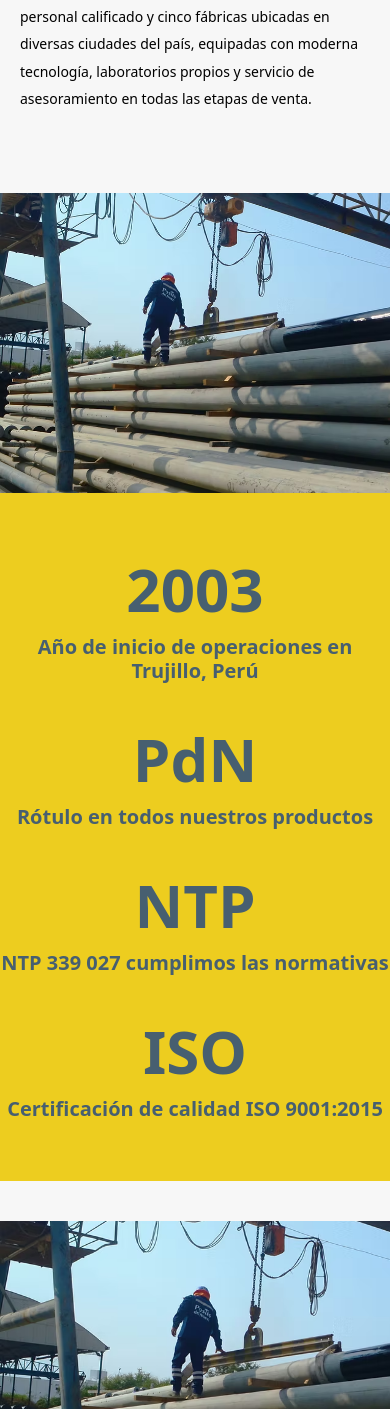
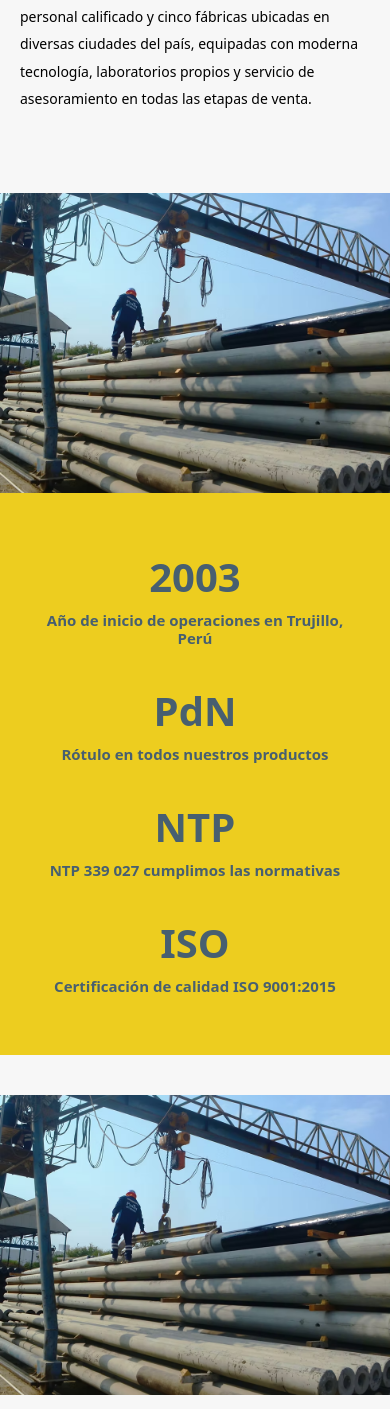
Before and after one commit to crisharo/crisharo.github.io, a PHP site: page /postes/index.html in a window 390 px wide; the page is wider, and only the part inside the window is pictured. Shown: the part 5091-6500 px from the top of that part. Run offline with PHP 8.4, Linux system fonts and the light colour scheme.

Commit message:
Update style.css

```diff
--- a/postes/style.css
+++ b/postes/style.css
@@ -801,6 +801,9 @@
         width: auto;
         padding: 40px 20px;
     }
+    .box-nosotros .head {
+        min-width: auto;
+    }
     .box-nosotros .head .bg {
         width: 100%;
         height: 100%;
@@ -812,7 +815,7 @@
     }
     .grid-4-amarillo {
         display: grid;
-        padding: 60px 0;
+        padding: 60px 40px;
         grid-template-columns: repeat(1, 1fr);
         gap: 40px;
     }
@@ -822,6 +825,7 @@
     }
     .mision-flex .item .bg {
         min-height: 300px;
+        min-width: auto;
     }
     #historia .content {
         display: flex;
@@ -831,6 +835,7 @@
         width: 100%;
         height: 100%;
         min-height: 300px;
+        min-width: auto;
         background-size: cover;
         background-position: center;
     }
@@ -840,4 +845,18 @@
         gap: 30px;
         padding: 20px;
     }
+    .grid-4-amarillo .item .big {
+        line-height: 1.2;
+        font-weight: bold;
+        font-size: 40px;
+    }
+    .grid-4-amarillo .item .resume {
+        font-size: 15px;
+    }
+    .galeria-2 {
+        padding: 20px;
+    }
+    .galeria-2 .item {
+        padding: 0px;
+    }
 }
```
